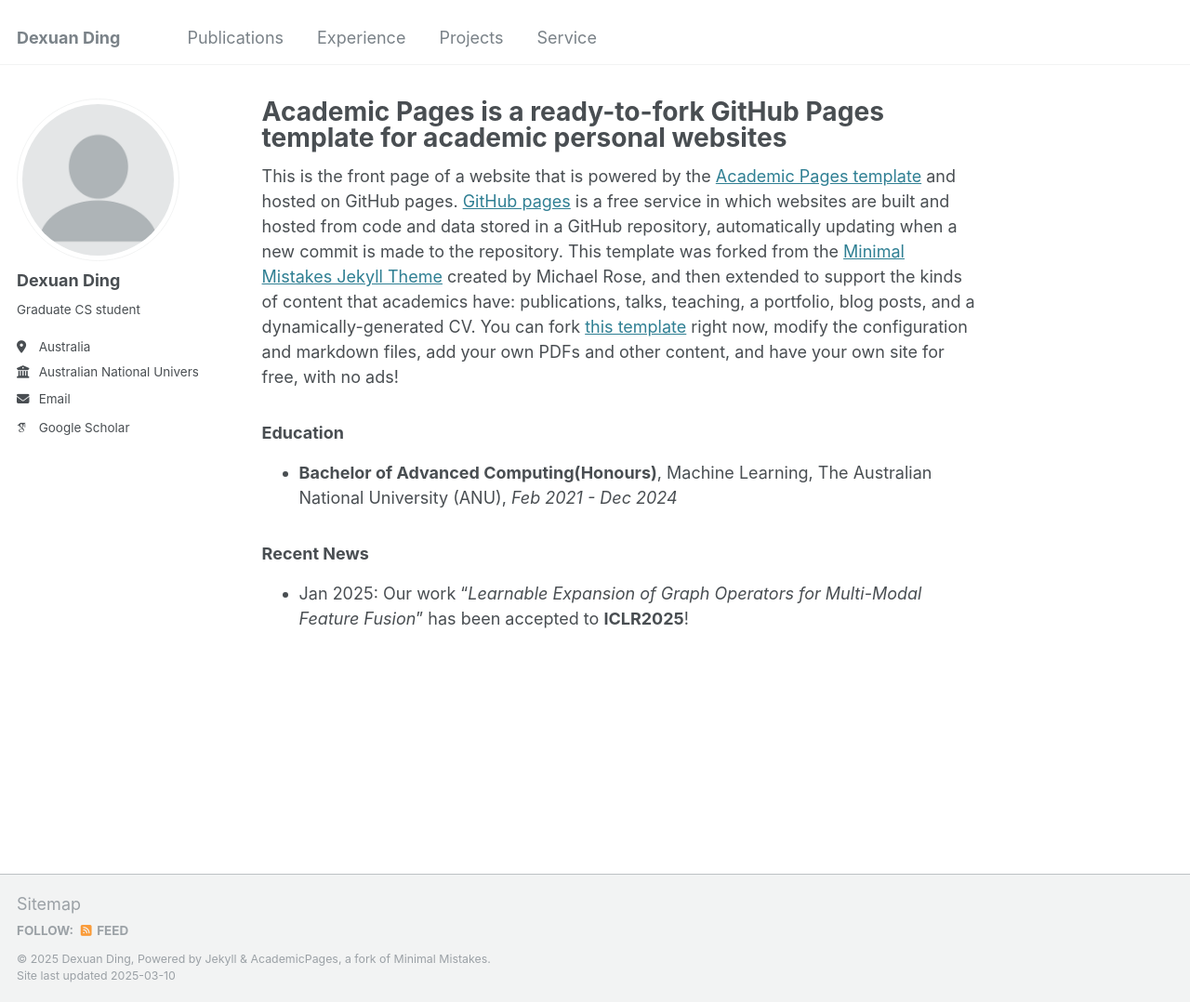
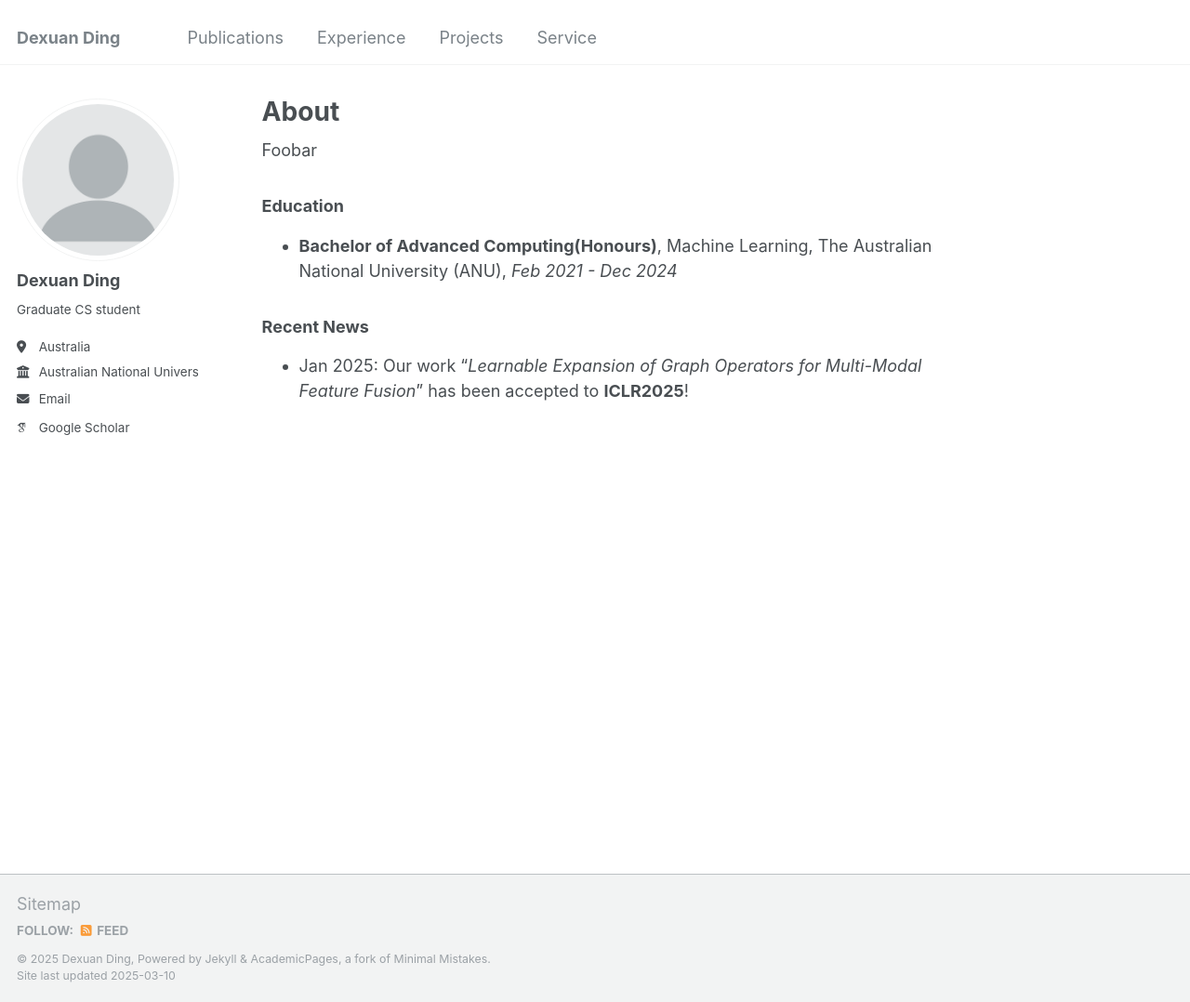
Before and after one commit to DexxDing/dexxding.github.io, a Jekyll site: the page built from _pages/about.md, in a window 1280 px wide and 1078 px high. Shown: the whole window at 93% size. Built offline with Jekyll 4.4.1, drawn with Linux system fonts in a browser that asks for light colours; some web fonts are replaced.

Commit message:
Update about.md

```diff
--- a/_pages/about.md
+++ b/_pages/about.md
@@ -1,13 +1,13 @@
 ---
 permalink: /
-title: "Academic Pages is a ready-to-fork GitHub Pages template for academic personal websites"
+title: "About"
 author_profile: true
 redirect_from:
   - /about/
   - /about.html
 ---
+Foobar
 
-This is the front page of a website that is powered by the [Academic Pages template](https://github.com/academicpages/academicpages.github.io) and hosted on GitHub pages. [GitHub pages](https://pages.github.com) is a free service in which websites are built and hosted from code and data stored in a GitHub repository, automatically updating when a new commit is made to the repository. This template was forked from the [Minimal Mistakes Jekyll Theme](https://mmistakes.github.io/minimal-mistakes/) created by Michael Rose, and then extended to support the kinds of content that academics have: publications, talks, teaching, a portfolio, blog posts, and a dynamically-generated CV. You can fork [this template](https://github.com/academicpages/academicpages.github.io) right now, modify the configuration and markdown files, add your own PDFs and other content, and have your own site for free, with no ads!
 
 ### Education
 
```
